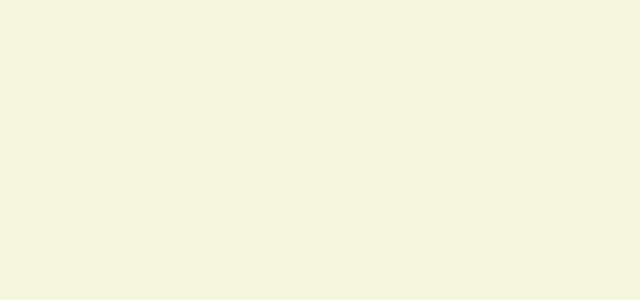
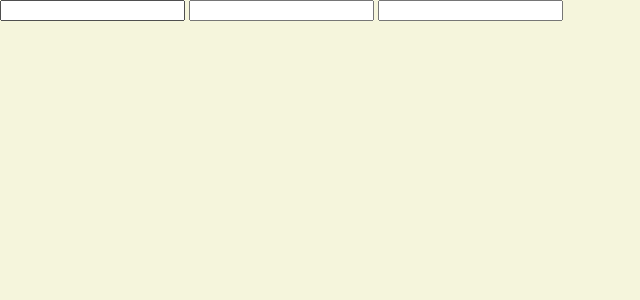
Before and after one commit to irakli12345/signupform, a Vue app: page / in a window 1280 px wide. Shown: the top 300 px of the page, without its empty margins (0-640 px from the left). Built offline with nearby package versions, Linux system fonts and the light colour scheme.

Commit message:
created most basic components

```diff
--- a/src/App.vue
+++ b/src/App.vue
@@ -1,11 +1,13 @@
 <template>
-  <div id="app"></div>
+  <div id="app"><BaseInput /> <BaseInput /> <PasswordField /></div>
 </template>
 
 <script>
+import BaseInput from "./components/BaseInput";
+import PasswordField from "./components/PasswordField";
 export default {
   name: "App",
-  components: {},
+  components: { BaseInput, PasswordField },
 };
 </script>
 
--- /dev/null
+++ b/src/components/BaseInput.vue
@@ -0,0 +1,13 @@
+<template>
+  <input type="text" />
+</template>
+
+<script>
+export default {
+  name: "BaseInput",
+  props: {},
+  methods: {},
+};
+</script>
+
+<style scoped></style>
--- /dev/null
+++ b/src/components/PasswordField.vue
@@ -0,0 +1,13 @@
+<template>
+  <input type="text" />
+</template>
+
+<script>
+export default {
+  name: "PasswordField",
+  props: {},
+  methods: {},
+};
+</script>
+
+<style scoped></style>
```
Also changed, not shown: src/components/FormHeading.vue (added, +11 -0 lines).
